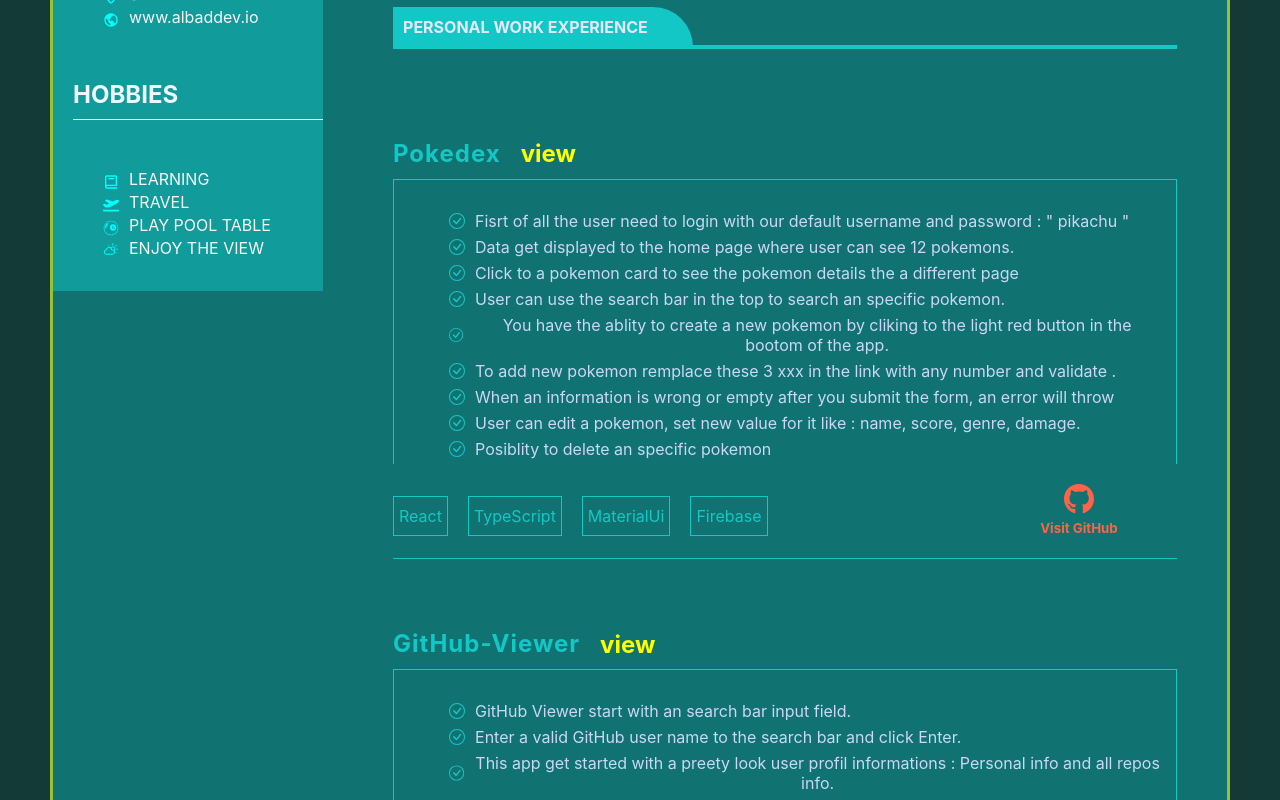
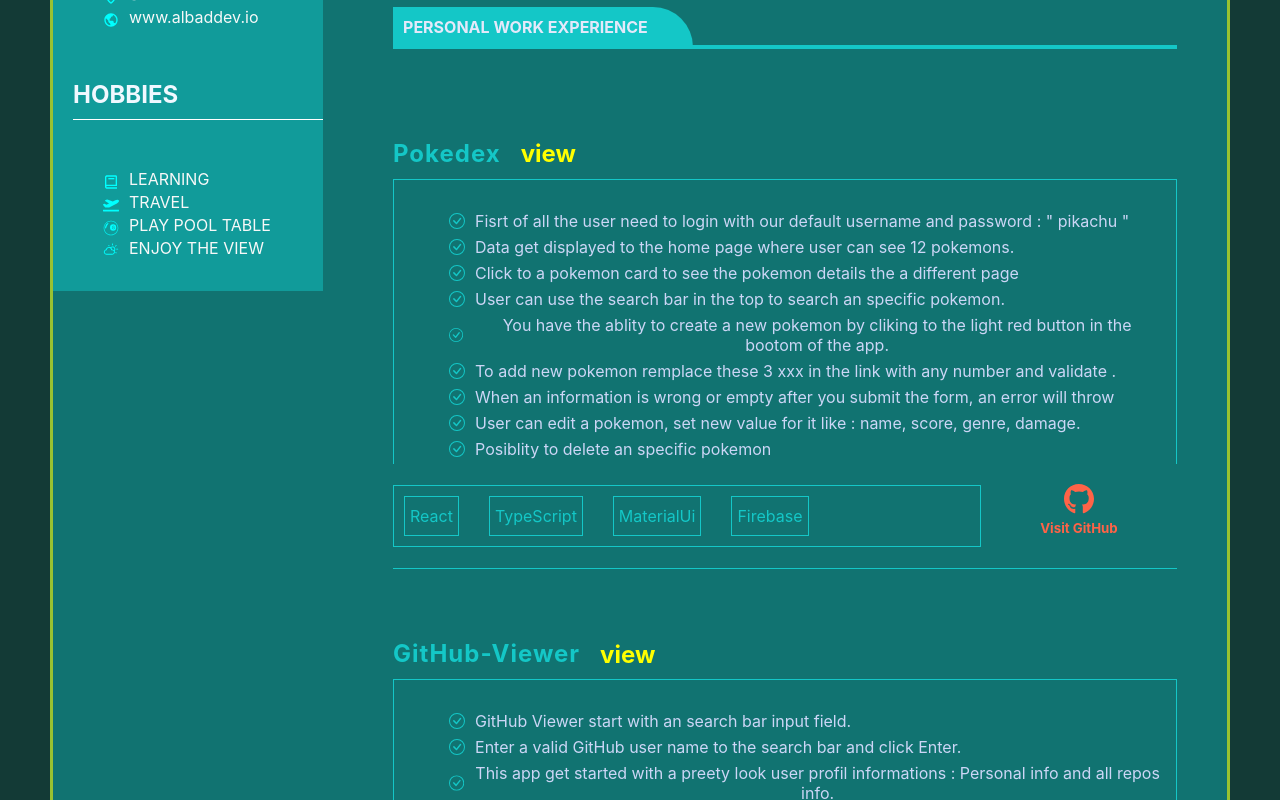
Before and after one commit to AlbadDev/portfolio_v1, a Next.js app: page /resume in a window 1280 px wide. Shown: the part 960-1760 px from the top of the page. Built offline with nearby package versions, Linux system fonts and the light colour scheme.

Commit message:
Update: fix component alignment

```diff
--- a/styles/ExperienceCard.module.scss
+++ b/styles/ExperienceCard.module.scss
@@ -4,8 +4,11 @@
         flex-direction: column;
         justify-content: flex-start;
         margin: 30px auto;
-        //padding-bottom: -10px;
+        padding-bottom: 10px;
         border-bottom: 1px solid #14c7c7;
+        //margin-right: 20px;
+        width: 100%;
+        //background-color: #ccd6f64b;
         .workHeader {
             display: flex;
             align-items: center;
@@ -75,11 +78,11 @@
                 //justify-content: flex-start;
                 width: 75%;
                 //background-color: #ccd6f6;
-                //border: 1px solid #14c7c7;
+                border: 1px solid #14c7c7;
                 .listContainer {
                     list-style: none;
                     align-items: center;
-                    padding-right: 10px;
+                    padding: 10px;
                     .listOfTechno {
                         display: flex;
                         align-items: center;
```
